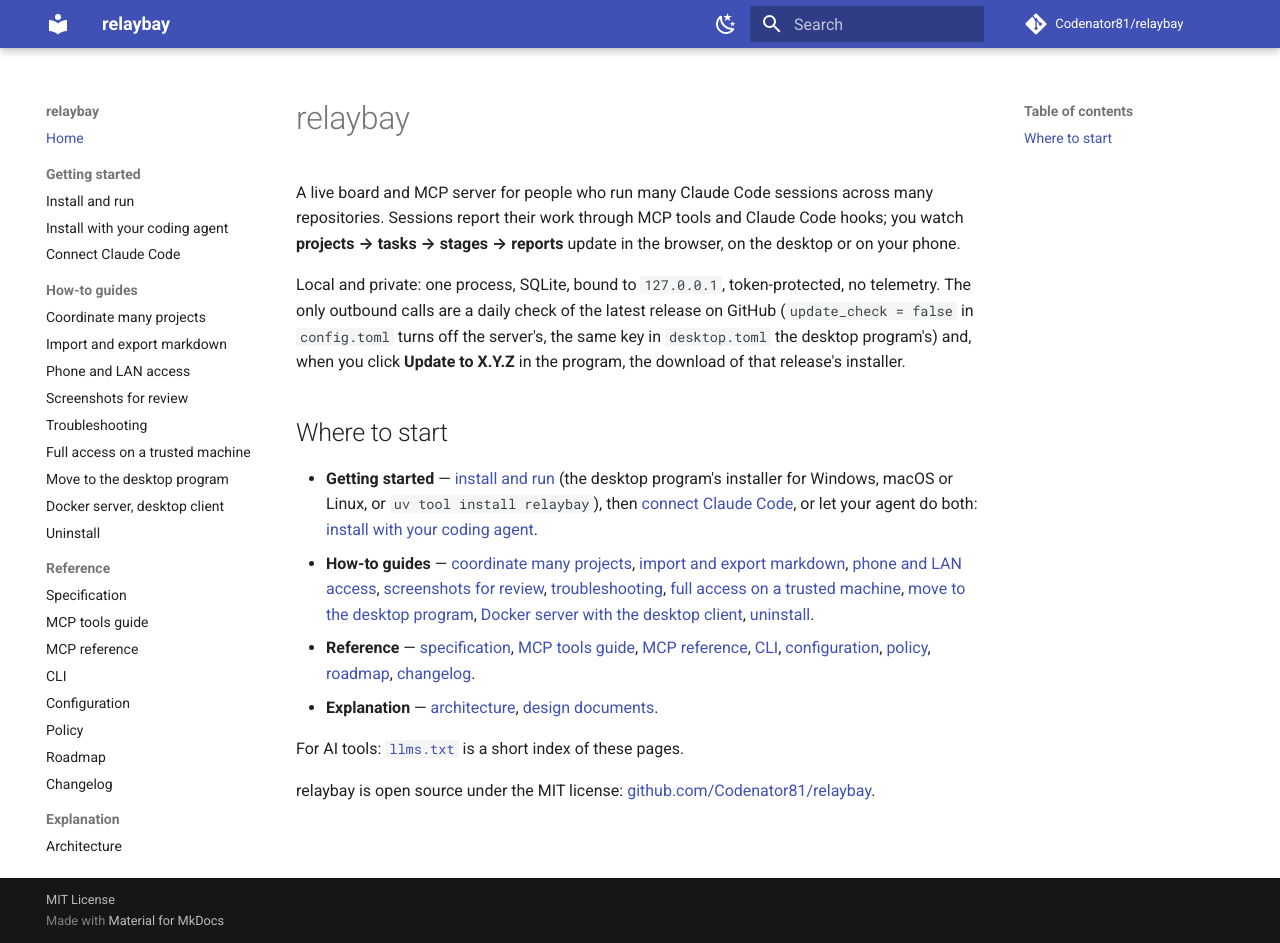
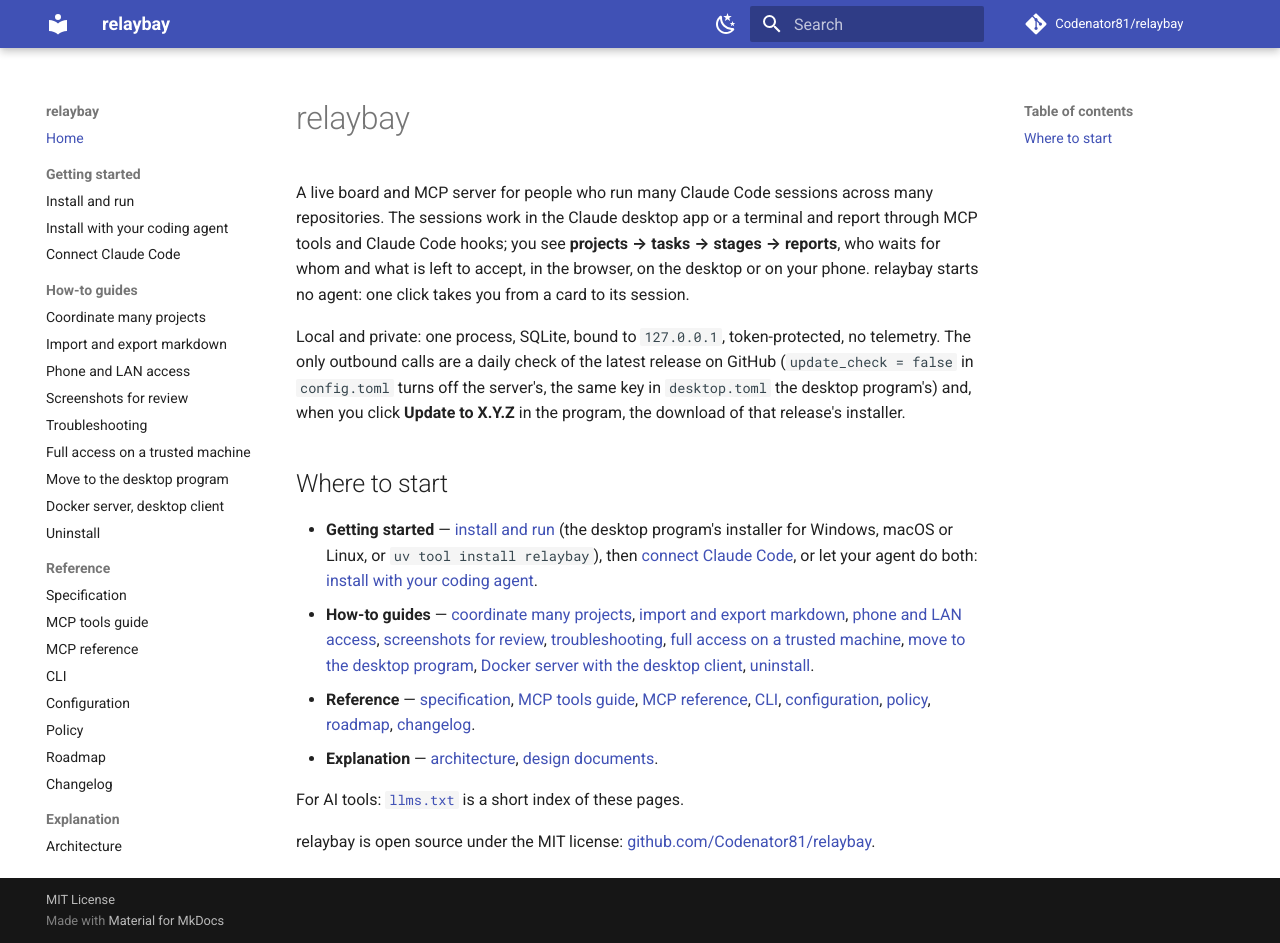
Before and after one commit to Codenator81/relaybay, an MkDocs documentation site: the page built from docs/index.md, in a window 1280 px wide and 943 px high. Built offline with MkDocs 1.6.1 and Material for MkDocs 9.7.7, drawn with Linux system fonts in a browser that asks for light colours; comment, search, counter and statistics services are not loaded.

Commit message:
docs: the project's description for 0.12, the board with the desktop

```diff
--- a/docs/index.md
+++ b/docs/index.md
@@ -1,8 +1,10 @@
 # relaybay
 
-A live board and MCP server for people who run many Claude Code sessions across many repositories.
-Sessions report their work through MCP tools and Claude Code hooks; you watch
-**projects → tasks → stages → reports** update in the browser, on the desktop or on your phone.
+A live board and MCP server for people who run many Claude Code sessions across many
+repositories. The sessions work in the Claude desktop app or a terminal and report through MCP
+tools and Claude Code hooks; you see **projects → tasks → stages → reports**, who waits for whom
+and what is left to accept, in the browser, on the desktop or on your phone. relaybay starts no
+agent: one click takes you from a card to its session.
 
 Local and private: one process, SQLite, bound to `127.0.0.1`, token-protected, no telemetry. The
 only outbound calls are a daily check of the latest release on GitHub (`update_check = false` in
--- a/docs/llms.txt
+++ b/docs/llms.txt
@@ -1,6 +1,6 @@
 # relaybay
 
-> relaybay is a local, open-source live board and MCP server for people who run many Claude Code sessions across many repositories. Sessions create and update tasks through MCP tools (Streamable HTTP at http://127.0.0.1:8765/mcp, Bearer token) and Claude Code hooks report session status; the owner watches projects, tasks, stages and reports update in the desktop program's window or the browser. Installers for Windows, macOS and Linux (no Python needed), or the Python package (Python 3.12+) and a Docker image; FastAPI, SQLite, MIT license, no telemetry.
+> relaybay is a local, open-source live board and MCP server for people who run many Claude Code sessions across many repositories, next to the Claude desktop app: the sessions work in the desktop app or a terminal, relaybay starts none. Sessions create and update tasks through MCP tools (Streamable HTTP at http://127.0.0.1:8765/mcp, Bearer token) and Claude Code hooks report session status; the owner watches projects, tasks, stages and reports update in the desktop program's window or the browser. Installers for Windows, macOS and Linux (no Python needed), or the Python package (Python 3.12+) and a Docker image; FastAPI, SQLite, MIT license, no telemetry.
 
 Stages are plan, dev, review, test, live, done. Every session should read `project_snapshot` first, pass its session on writes, keep `next_step`, `waiting_on` and `progress` current, and end every stage with `report_add` whose first line is `state · size · gist`.
 
--- a/mkdocs.yml
+++ b/mkdocs.yml
@@ -1,5 +1,5 @@
 site_name: relaybay
-site_description: A live board and MCP server for coordinating many Claude Code sessions across projects.
+site_description: A live board and MCP server that coordinates many Claude Code sessions next to the Claude desktop app.
 site_url: https://codenator81.github.io/relaybay/
 repo_url: https://github.com/Codenator81/relaybay
 repo_name: Codenator81/relaybay
--- a/pyproject.toml
+++ b/pyproject.toml
@@ -1,7 +1,7 @@
 [project]
 name = "relaybay"
 version = "0.11.0"
-description = "A live board and MCP server for coordinating many Claude Code sessions across projects."
+description = "A live board and MCP server that coordinates many Claude Code sessions next to the Claude desktop app: projects, tasks, stages, reports, questions and review by eye."
 readme = "README.md"
 license = "MIT"
 license-files = ["LICENSE"]
```
Also changed, not shown: README.md (+41 -51 lines), docs/ROADMAP.md (+4 -4 lines), docs/SPEC.md (+5 -0 lines).
